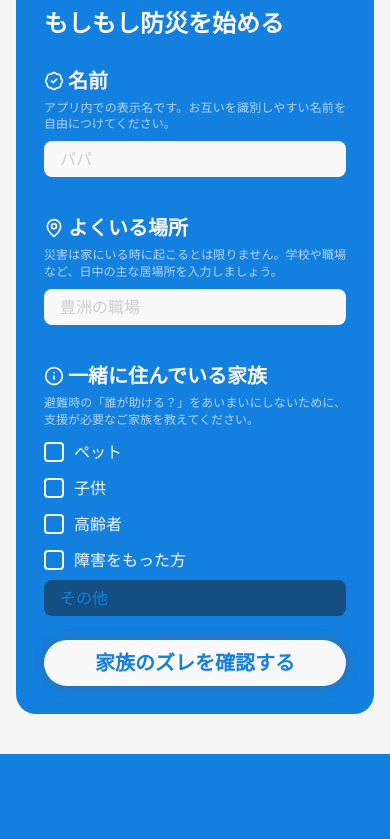
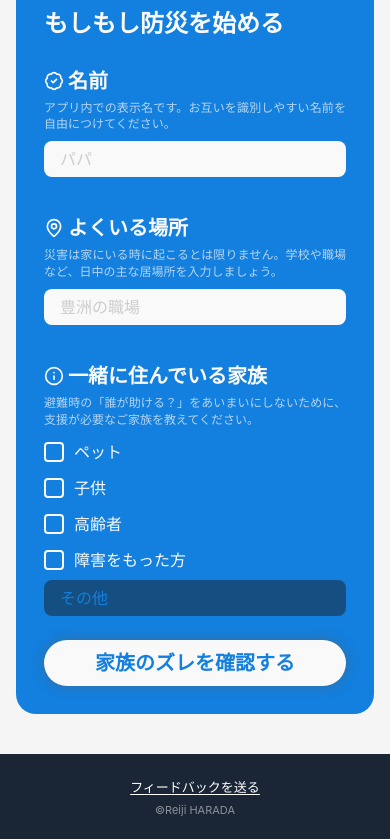
Before and after one commit to ReijiHARADA/MoshiMoshiBousai, a React (Vite) app: page / in a window 390 px wide. Shown: the part 1811-2650 px from the top of the page. Before the commit the page ends 2565 px from the top, so only its background shows below. Built offline with nearby package versions, Linux system fonts and the light colour scheme; no server answers.

Commit message:
refactor: restructure app layout to enhance responsiveness and add footer for user feedback

```diff
--- a/src/App.jsx
+++ b/src/App.jsx
@@ -13,7 +13,8 @@ export default function App() {
         <Route path="/landing" element={<LandingPage />} />
         {/* App pages — constrained mobile container */}
         <Route path="/*" element={
-          <div className="max-w-md mx-auto min-h-screen">
+          <div className="min-h-screen flex flex-col">
+            <div className="max-w-md mx-auto w-full flex-1">
               <Routes>
                 <Route path="/" element={<Home />} />
                 <Route path="/join/:roomId" element={<JoinRoom />} />
@@ -21,6 +22,18 @@ export default function App() {
                 <Route path="/room/:roomId/summary" element={<Summary />} />
               </Routes>
             </div>
+            <footer className="w-full bg-[#1a2535] py-5 text-center">
+              <a
+                href="https://forms.gle/feedback"
+                target="_blank"
+                rel="noopener noreferrer"
+                className="text-white text-[13px] underline underline-offset-2"
+              >
+                フィードバックを送る
+              </a>
+              <p className="text-white/50 text-[11px] mt-1">©Reiji HARADA</p>
+            </footer>
+          </div>
         } />
       </Routes>
     </BrowserRouter>
```
Lines whose indentation alone changed are shown as unchanged.
